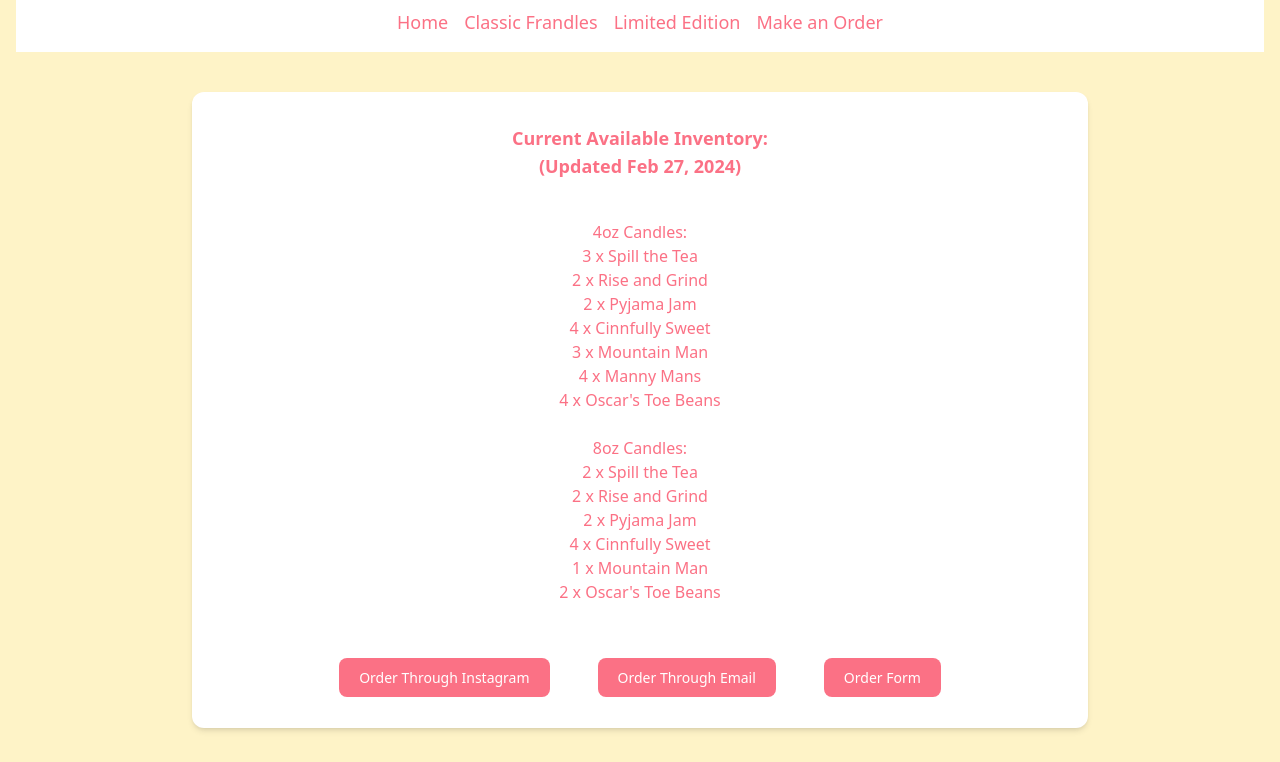
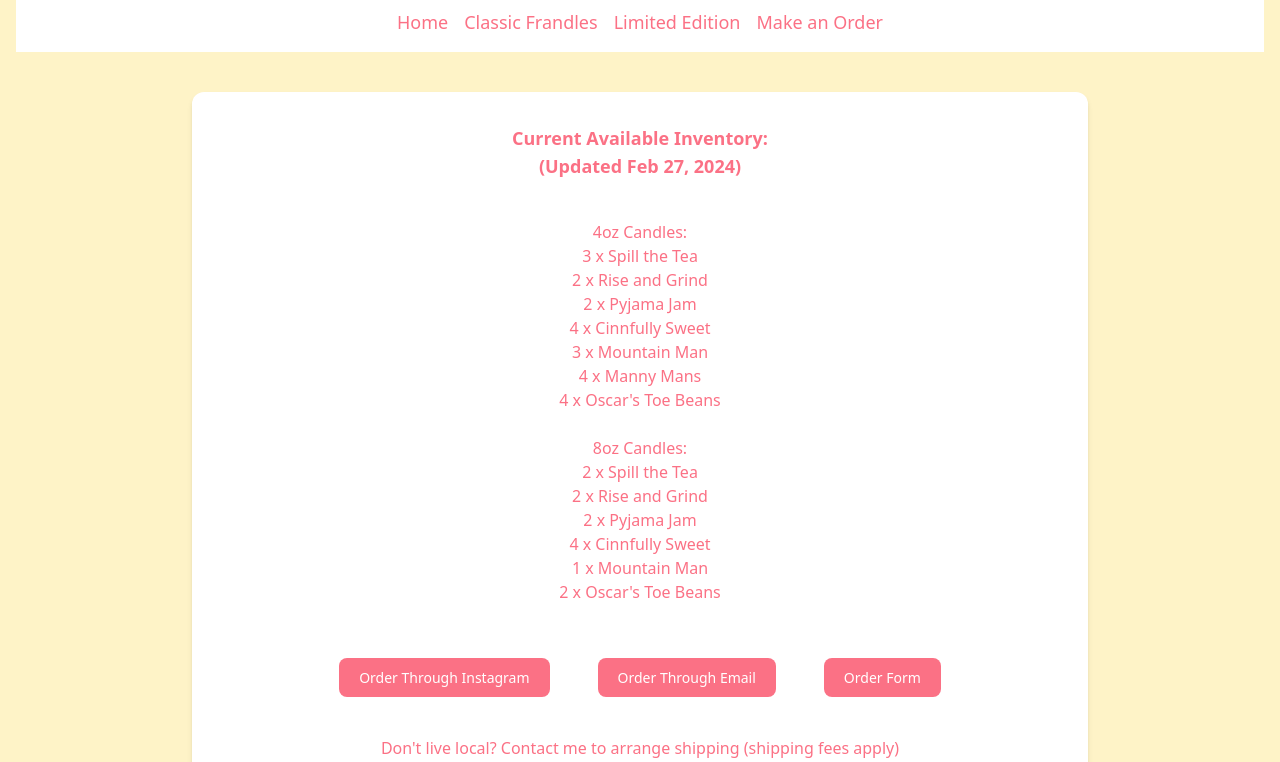
Before and after one commit to francescastewart/francescastewart.github.io, a plain HTML site: page orderform.html in a window 1280 px wide. Shown: the part 120-882 px from the top of the page. Drawn offline with nearby package versions, Linux system fonts and the light colour scheme.

Commit message:
Update orderform.html

```diff
--- a/orderform.html
+++ b/orderform.html
@@ -31,13 +31,6 @@
             <br>
                 (Updated Feb 27, 2024)
             </p>
-            <!--<p class="py-6 text-md text-center text-rose-400 dark:text-slate-800">
-                Rise and Grind : 4x4oz<br>
-                Spill the Tea : 4x4oz<br>
-                Mountain Man : 4x4oz<br>
-                Pyjama Jam : 4x4oz<br>
-                Cinnfully Sweet : 6x4oz<br>
-            </p>-->
             <p class="py-6 text-md text-center text-rose-400 dark:text-slate-800">
                 4oz Candles:<br>
                 3 x Spill the Tea<br>
@@ -68,7 +61,9 @@
                     <a class="text-white bg-rose-400 hover:bg-rose-800 focus:ring-4 focus:ring-rose-300 font-medium rounded-lg text-sm px-5 py-2.5 focus:outline-none" href="https://docs.google.com/forms/d/e/1FAIpQLSfMZbjMvdzQSIJDbvIsPll-_cTfX3-_w5t8osjwsP88_LEFKw/viewform?usp=sf_link" target="_blank">Order Form</a>
                 </div>
             </div>
-
+            <p class="py-6 text-md text-center text-rose-400 dark:text-slate-800">
+                Don't live local? Contact me to arrange shipping (shipping fees apply)
+            </p>
             </figure>
         </div>
     </div>
```
